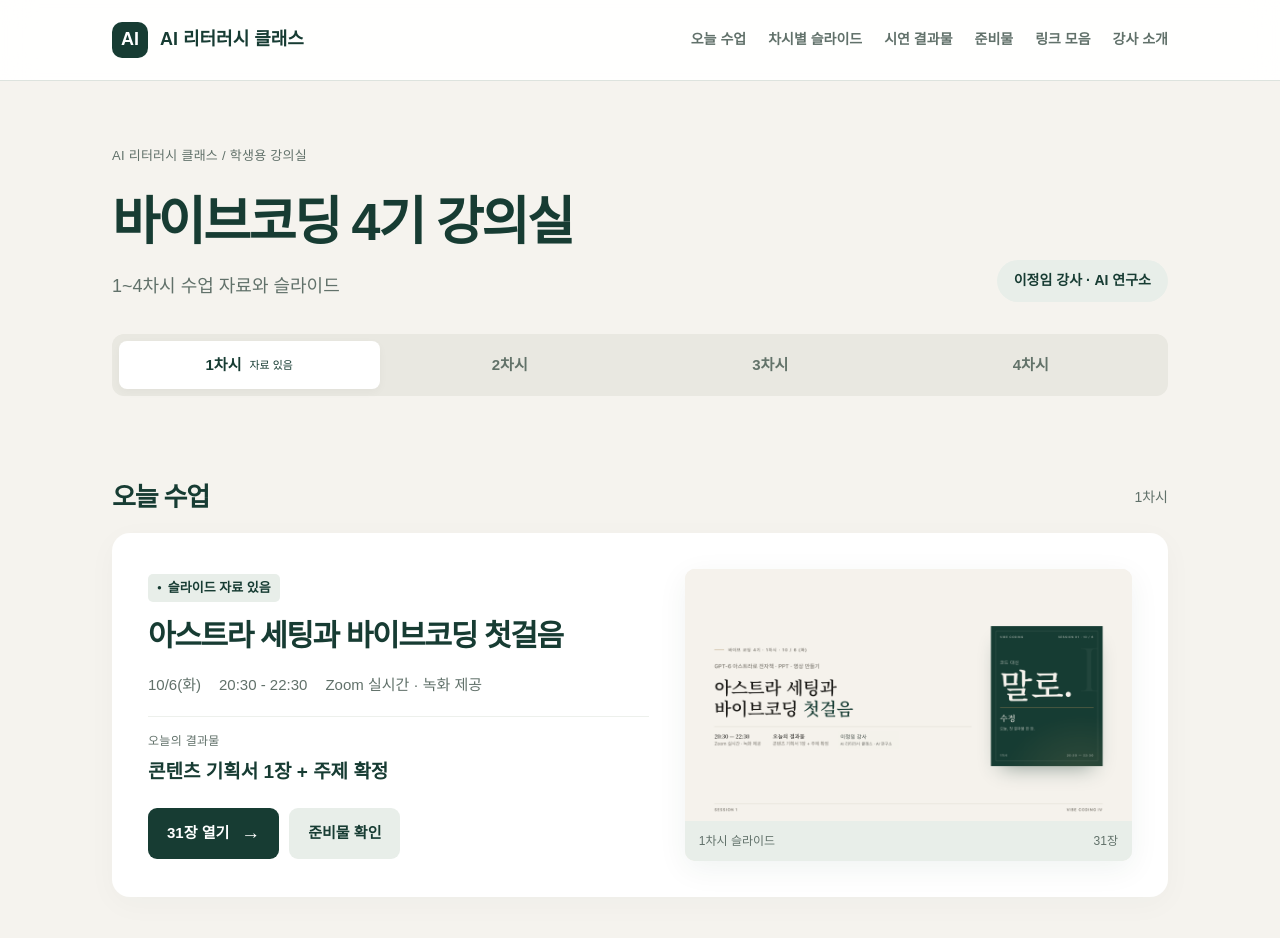
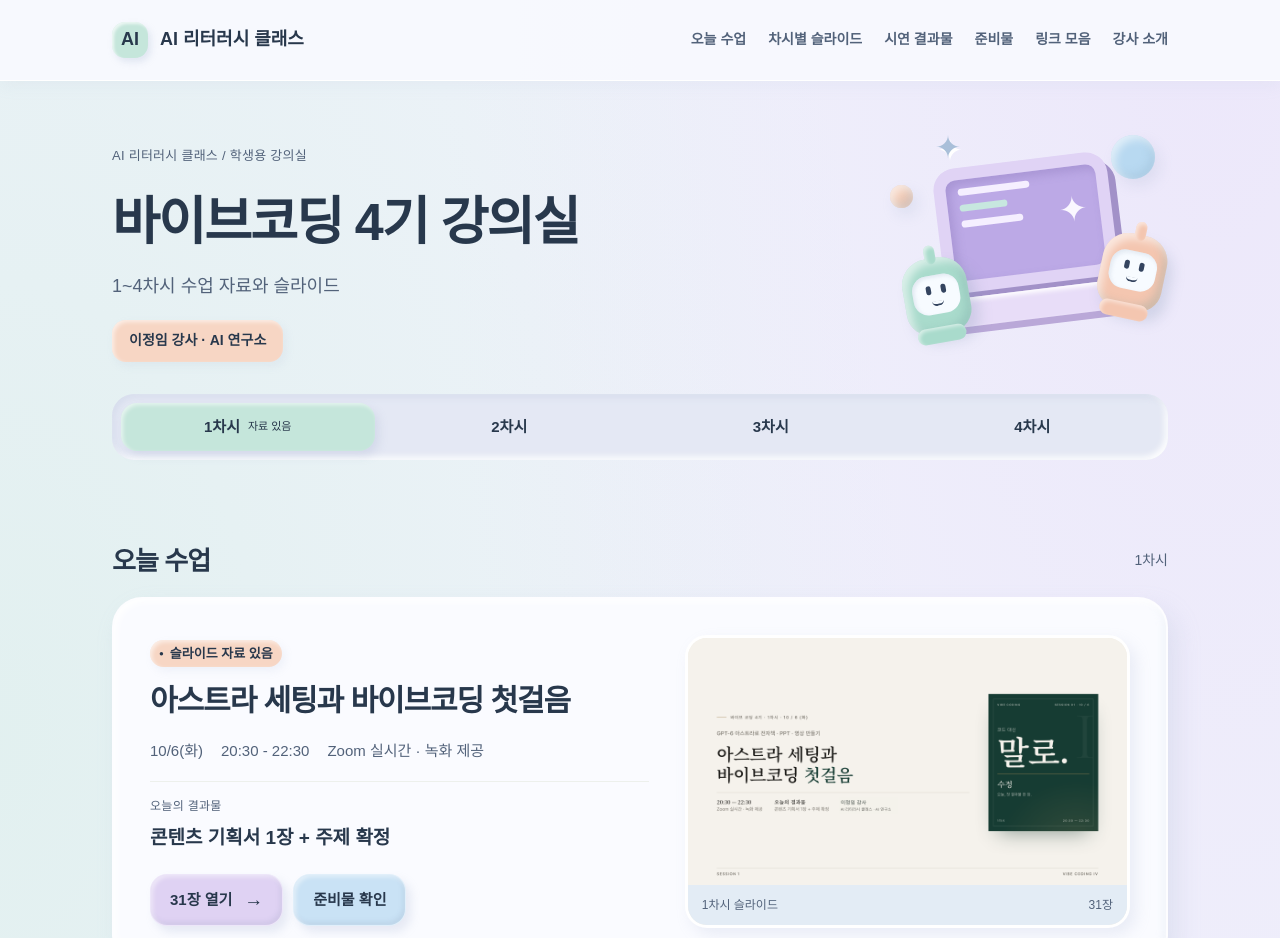
Before and after one commit to jennylee3769-cmyk/vibe-coding-4ki, a plain HTML site: page index.html in a window 1280 px wide. Shown: the top 938 px of the page. Drawn offline with Linux system fonts and the light colour scheme.

Commit message:
Apply pastel claymorphism classroom theme while preserving lesson content

```diff
--- /dev/null
+++ b/clay-theme.css
@@ -0,0 +1,44 @@
+/* Claymorphism presentation layer. Original content and Firebase logic preserved. */
+:root{--ink:#28384c;--body:#33445a;--muted:#52627a;--paper:#f0f3fb;--soft:#dfede9;--gold:#7c60ad;--white:#fff;--radius:30px;--shadow:9px 12px 24px #a3b1ce35,inset 3px 3px 7px #fff,inset -3px -3px 7px #ced9e739;--clay-mint:#c5e6db;--clay-purple:#dfd2f3;--clay-peach:#f7d6c4;--clay-blue:#c9e2f5}
+body:not(.clay-slides){background:radial-gradient(ellipse at 95% 0,#e9dcfa80,transparent 45%),radial-gradient(ellipse at 0 25%,#d7eee790,transparent 50%),var(--paper);color:var(--body)}
+body:not(.clay-slides) h1,body:not(.clay-slides) h2,body:not(.clay-slides) h3{color:var(--ink);font-family:Pretendard,"Malgun Gothic",sans-serif;letter-spacing:-.035em}
+body:not(.clay-slides) header,.topbar{background:#f8f9feef;border-bottom:1px solid #fff;box-shadow:0 5px 15px #a3b1ce18;backdrop-filter:none}
+.card{border:2px solid #ffffffb0;border-radius:30px;background:#fafbff;box-shadow:var(--shadow)}
+button,.btn,.button,.index a{border-radius:17px!important;border:1px solid #ffffff70!important;box-shadow:5px 6px 10px #9faecc38,inset 2px 2px 4px #ffffff80,inset -2px -3px 5px #65789b20;min-height:44px}
+body:not(.clay-slides) button,body:not(.clay-slides) .btn,body:not(.clay-slides) .button{background:var(--clay-purple);color:var(--ink)}
+body:not(.clay-slides) button:disabled{background:#e7eaf1;color:#657184;box-shadow:inset 2px 2px 4px #b7c1d330}
+.btn.secondary,.button.secondary,.policy button[aria-checked=false],.preview-head button{background:var(--clay-blue)!important;color:var(--ink)!important}
+.brand-mark{background:var(--clay-mint);color:var(--ink);border-radius:13px;box-shadow:3px 4px 7px #a3b1ce45,inset 2px 2px 3px #ffffffb0}
+.badge,.course-tag{background:var(--clay-peach);color:var(--ink);border-radius:14px;box-shadow:inset 2px 2px 4px #fff9,3px 4px 9px #a3b1ce20}
+.session-strip{background:#e4e8f4;border-radius:22px;box-shadow:inset 3px 3px 7px #bbc7df55,inset -3px -3px 6px #fff;padding:9px;gap:8px}
+.session-strip a{border-radius:16px;color:var(--ink)}.session-strip a.current{background:var(--clay-mint);box-shadow:4px 5px 9px #a3b1ce40,inset 2px 2px 4px #fff9}
+.lesson.available{background:var(--clay-mint);color:var(--body)}.lesson.available h3,.lesson.available .lesson-label,.lesson.available .lesson-description{color:var(--ink)}
+.lesson.available .lesson-number{color:#386c60}.lesson.available .btn{background:#f9fbff;color:var(--ink)}
+#lesson-2{background:#e5ddf5}#lesson-3{background:#f7e0d2}#lesson-4{background:#d9eaf8}
+.lesson-number{color:#506182}.slide-preview,.viewer-wrap{border-radius:22px;border:3px solid #fff;box-shadow:6px 7px 15px #a3b1ce30}
+.slide-preview figcaption{background:#e3ecf5;color:var(--muted)}
+.notice{background:#e7e0f5;border:0;border-radius:20px;box-shadow:inset 2px 2px 4px #fff9;color:var(--muted)}
+.sessions button{background:#e0e8f3!important;color:var(--ink)!important;border-radius:20px!important}.sessions button[aria-pressed=true]{background:var(--clay-mint)!important;box-shadow:inset 2px 2px 5px #fff,5px 5px 10px #9faecc45}
+.summary{border-radius:23px;background:transparent;gap:8px;overflow:visible}.summary div{background:#e0eaf4;border-radius:17px;box-shadow:inset 2px 2px 4px #fff9}.summary strong{color:var(--ink)}
+.policy button[aria-checked=true]{background:var(--clay-mint)!important;color:var(--ink)!important}
+input{border-radius:15px!important;background:#f7f9ff;border-color:#c4cfdf!important;box-shadow:inset 3px 3px 6px #b9c5dd40}
+.resource-grid a{background:var(--clay-blue);border-radius:20px;box-shadow:inset 2px 2px 5px #fff9}
+.prompt-text{background:#eef2fa;color:#28384c;border:1px solid #d7e0ef;border-radius:20px;box-shadow:inset 3px 3px 7px #a3b1ce22;font-family:ui-monospace,"Malgun Gothic",monospace}
+.demo-symbol{background:var(--clay-peach);border:2px solid #fff;border-radius:23px;box-shadow:var(--shadow)}
+.prep:nth-child(1){background:#e2f0e9}.prep:nth-child(2){background:#e9e1f6}.prep:nth-child(3){background:#e1edf9}
+.resource-link{background:#f9fbff}.resource-link:hover{box-shadow:var(--shadow)}
+a:focus-visible,button:focus-visible,input:focus-visible{outline:3px solid #6352ad!important;outline-offset:4px}
+.clay-slides{background:#e3eaf5}.clay-slides #nav{background:#f7f9feeb;border-radius:23px 23px 0 0;box-shadow:0 -3px 15px #6c7d9e25}.clay-slides #nav button{background:var(--clay-blue);color:var(--ink);border-radius:13px!important}.clay-slides #nav button:disabled{background:#e1e7f0;color:#68758a}.clay-slides #counter{color:var(--ink)}.clay-slides #syncStatus{color:#33445a}
+#classroom{position:relative}#classroom .hero-line{display:block;padding-right:310px}#classroom .course-tag{display:inline-block;margin-top:18px}
+.clay-scene{position:absolute;right:0;top:36px;width:290px;height:230px;pointer-events:none;isolation:isolate}
+.clay-laptop{position:absolute;left:62px;top:43px;width:175px;transform:rotate(-7deg)}
+.clay-screen{height:125px;background:#bca9e6;border:12px solid #e0d3f5;border-radius:22px;box-shadow:7px 9px 0 #a291c8,inset 4px 5px 10px #7463a444;position:relative}
+.clay-screen i{display:block;width:72px;height:7px;margin:9px 0 0 12px;border-radius:8px;background:#f5efff}.clay-screen i:nth-of-type(2){width:48px;background:#c7e7df}.clay-screen i:nth-of-type(3){width:62px}.clay-code{position:absolute;right:12px;top:13px;color:#faf7ff;font-size:35px}
+.clay-keyboard{height:29px;background:#e8ddf8;transform:skewX(-22deg);border-radius:8px 8px 15px 15px;box-shadow:5px 7px 0 #baa8d8,inset 3px 3px 5px white;margin:5px -15px 0 -8px}
+.clay-bot{position:absolute;width:65px;height:76px;border-radius:26px 26px 23px 23px;box-shadow:7px 9px 13px #8094b540,inset 5px 5px 9px #fff9,inset -5px -5px 8px #6e9b9b45}
+.bot-mint{left:26px;top:141px;background:#a9dbcc;transform:rotate(-10deg)}.bot-peach{right:3px;top:117px;background:#f4c6b0;transform:rotate(12deg)}
+.clay-bot:before{content:'';position:absolute;top:-13px;left:27px;width:11px;height:19px;border-radius:9px;background:inherit;box-shadow:inset 2px 2px 4px #fff9}.clay-bot:after{content:'';position:absolute;bottom:-9px;left:7px;width:49px;height:16px;background:inherit;border-radius:9px;box-shadow:inset 2px 2px 4px #fff8}
+.clay-face{position:absolute;inset:17px 9px 20px;border-radius:15px;background:#f7fbff;box-shadow:inset 2px 2px 4px #c1cddd66;display:flex;justify-content:center;gap:10px;padding-top:10px}.clay-face i{width:5px;height:9px;border-radius:6px;background:#34445f}.clay-face b{position:absolute;left:18px;bottom:8px;width:12px;height:5px;border-bottom:2px solid #34445f;border-radius:0 0 9px 9px}
+.clay-orbit{position:absolute;border-radius:50%;box-shadow:inset 4px 4px 8px #fff9,inset -4px -4px 8px #86a7c444,5px 7px 14px #9caaca30}.orbit-one{width:44px;height:44px;background:#b8d9f1;right:13px;top:18px}.orbit-two{width:23px;height:23px;background:#f2cbb6;left:12px;top:68px}.clay-star{position:absolute;left:57px;top:5px;font-size:31px;color:#a9bfd9;text-shadow:2px 3px #fff}
+@media(max-width:760px){.card{border-radius:25px}.session-strip{gap:4px}.session-strip a{border-radius:14px}#classroom .hero-line{padding-right:0}.clay-scene{position:relative;top:auto;right:auto;margin:12px auto -6px;width:290px;height:230px}#classroom .session-strip{margin-top:20px}.summary{gap:6px}.summary div{padding:12px!important}.sessions button{border-radius:17px!important}.notice{padding:16px}.clay-slides #nav button{box-shadow:inset 1px 1px 3px #fff8}.clay-slides #nav{border-radius:19px 19px 0 0}}
+@media print{.clay-scene{display:none}body{background:white!important}.card{box-shadow:none;border:1px solid #ddd}}
--- a/index.html
+++ b/index.html
@@ -16,7 +16,7 @@
 @media(max-width:760px){html{scroll-padding-top:85px}.wrap{padding:0 20px}.nav-wrap{min-height:68px;flex-wrap:wrap;gap:0}.brand{font-size:16px}.menu-toggle{display:block}.nav{display:none;order:3;flex-basis:100%;margin:0;padding:8px 0 16px;flex-wrap:wrap;gap:2px 20px}.nav.open{display:flex}.nav a{font-size:15px}.hero{padding:36px 0 28px}.hero-line{display:block}.hero-sub{font-size:16px}.course-tag{display:inline-block;margin-top:18px}.session-strip{margin-top:24px}.session-strip a{font-size:13px;gap:0}.session-strip small{display:none}.section{margin-top:30px}.section-head{align-items:flex-start}.section-head h2{font-size:23px}.section-head p{font-size:12px}.card{padding:22px}.today{grid-template-columns:1fr;padding:24px;gap:24px}.today h3{font-size:26px}.meta{font-size:14px;gap:6px 14px}.lesson-grid,.two-cols,.prep-grid,.link-list{grid-template-columns:1fr}.lesson.available{grid-column:auto;flex-wrap:wrap;gap:16px}.lesson-number{font-size:28px}.lesson h3{font-size:20px}.lesson.available .lesson-copy{flex-basis:calc(100% - 44px)}.lesson.available .btn{margin-left:44px}.lesson{gap:16px}.instructor{grid-template-columns:115px 1fr;gap:18px;padding:0}.instructor-photo{height:190px}.instructor-copy{padding:20px 16px 20px 0}.instructor h3{font-size:23px}.instructor-copy p{font-size:14px}.footer-inner{display:block}.footer-inner p+p{margin-top:5px}}
 @media(prefers-reduced-motion:reduce){html{scroll-behavior:auto}.topbar{backdrop-filter:none}}
 </style>
-</head>
+<link rel="stylesheet" href="clay-theme.css"></head>
 <body>
 <a class="skip" href="#main">본문 바로가기</a>
 <header class="topbar"><div class="wrap nav-wrap">
@@ -28,7 +28,7 @@
 <section class="hero" id="classroom" aria-labelledby="classroomTitle">
 <p class="breadcrumb">AI 리터러시 클래스 / 학생용 강의실</p>
 <div class="hero-line"><div><h1 id="classroomTitle">바이브코딩 4기 강의실</h1><p class="hero-sub">1~4차시 수업 자료와 슬라이드</p></div><span class="course-tag">이정임 강사 · AI 연구소</span></div>
-<nav class="session-strip" aria-label="차시 바로가기"><a class="current" href="#lesson-1" aria-label="1차시 자료 있음">1차시 <small>자료 있음</small></a><a href="#lesson-2" aria-label="2차시 자료 있음">2차시</a><a href="#lesson-3" aria-label="3차시 자료 있음">3차시</a><a href="#lesson-4" aria-label="4차시 자료 있음">4차시</a></nav>
+<div class="clay-scene" aria-hidden="true"><div class="clay-orbit orbit-one"></div><div class="clay-orbit orbit-two"></div><div class="clay-laptop"><div class="clay-screen"><span class="clay-code">✦</span><i></i><i></i><i></i></div><div class="clay-keyboard"></div></div><div class="clay-bot bot-mint"><div class="clay-face"><i></i><i></i><b></b></div></div><div class="clay-bot bot-peach"><div class="clay-face"><i></i><i></i><b></b></div></div><div class="clay-star">✦</div></div><nav class="session-strip" aria-label="차시 바로가기"><a class="current" href="#lesson-1" aria-label="1차시 자료 있음">1차시 <small>자료 있음</small></a><a href="#lesson-2" aria-label="2차시 자료 있음">2차시</a><a href="#lesson-3" aria-label="3차시 자료 있음">3차시</a><a href="#lesson-4" aria-label="4차시 자료 있음">4차시</a></nav>
 </section>
 <div class="content">
 <section class="section" id="today" aria-labelledby="todayTitle"><div class="section-head"><h2 id="todayTitle">오늘 수업</h2><p>1차시</p></div>
```
Also changed, not shown: admin.html (+1 -1 lines), lessons/01/practice.html (+1 -1 lines), lessons/01/prompts.html (+1 -1 lines), lessons/01/slides.html (+2 -2 lines), lessons/02/practice.html (+1 -1 lines), lessons/02/prompts.html (+1 -1 lines), lessons/02/slides.html (+2 -2 lines), lessons/03/practice.html (+1 -1 lines), lessons/03/prompts.html (+1 -1 lines), lessons/03/slides.html (+2 -2 lines), lessons/04/practice.html (+1 -1 lines), lessons/04/prompts.html (+1 -1 lines), lessons/04/slides.html (+2 -2 lines).
